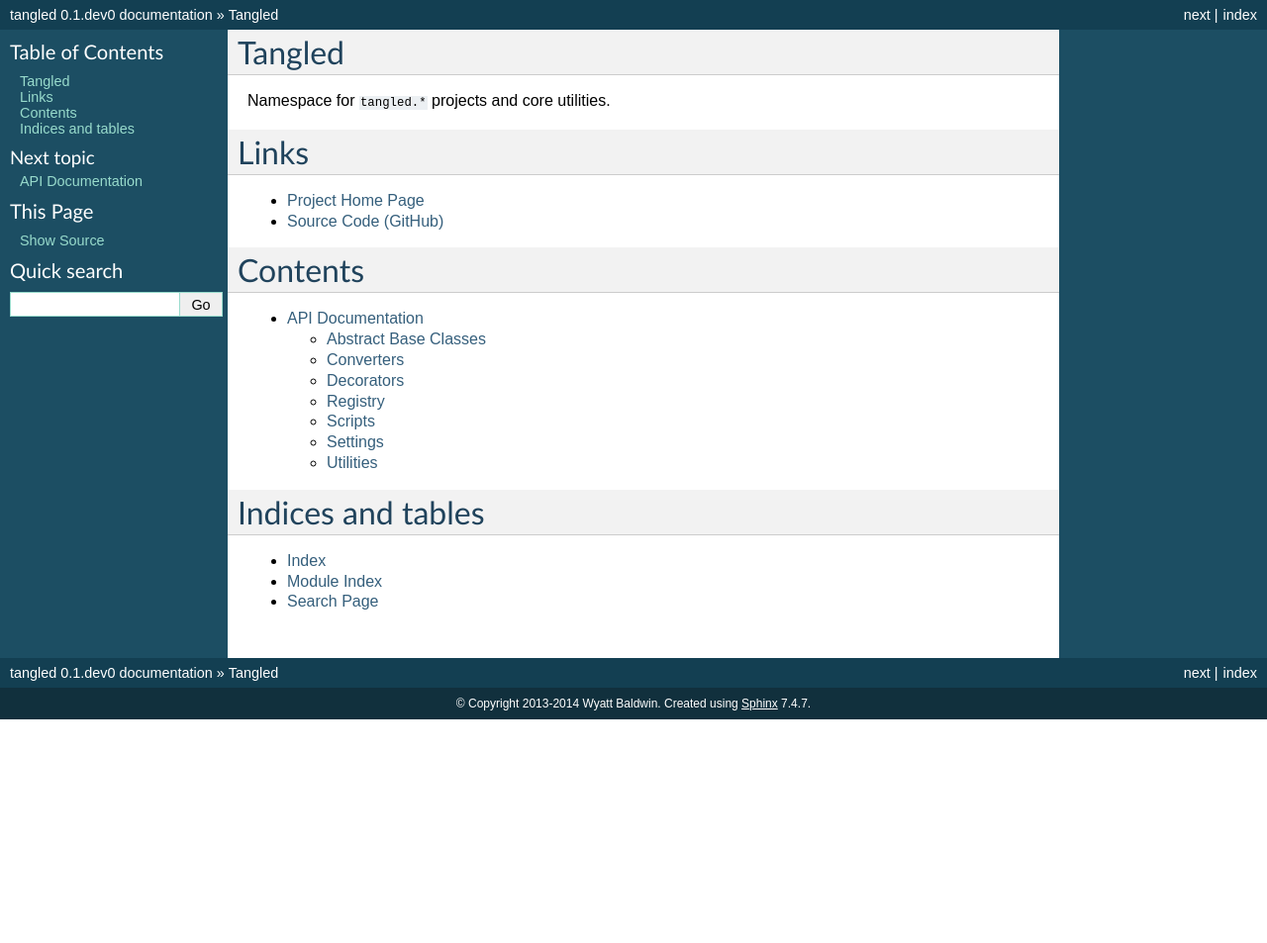
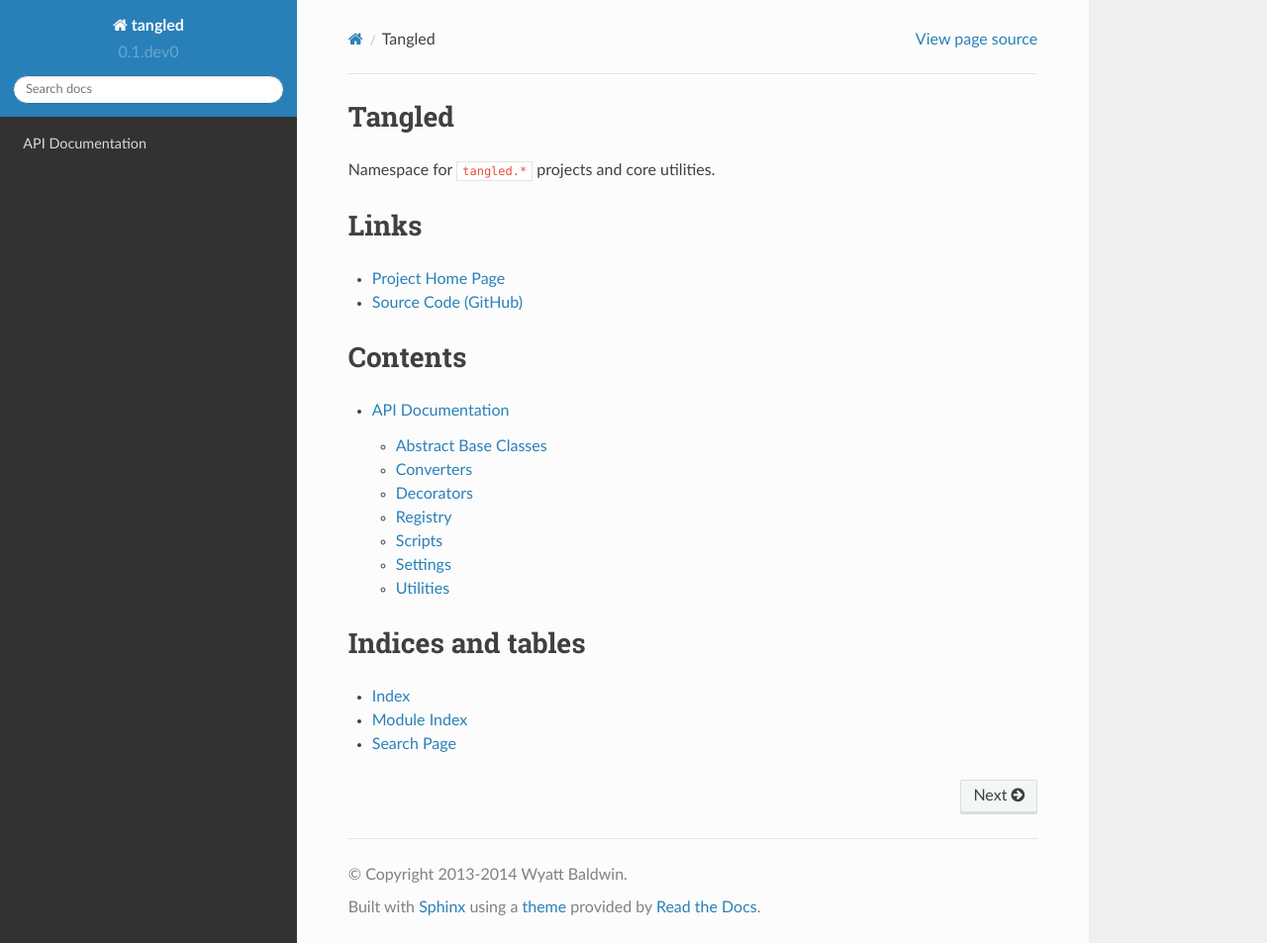
Before and after one commit to TangledWeb/tangled, a Sphinx documentation site: the page built from docs/index.rst, in a window 1280 px wide and 953 px high. Shown: the whole window at 99% size. Built offline with Sphinx 7.4.7 and the Read the Docs theme 2.0.0, drawn with Linux system fonts in a browser that asks for light colours.

Commit message:
Switch to RTD Sphinx theme

```diff
--- a/docs/conf.py
+++ b/docs/conf.py
@@ -1,5 +1,7 @@
 import datetime
 import pkg_resources
+
+import sphinx_rtd_theme
 
 # -- General configuration ------------------------------------------------
 current_year = datetime.datetime.today().year
@@ -52,7 +54,8 @@ intersphinx_mapping = {
 
 # The theme to use for HTML and HTML Help pages.  See the documentation for
 # a list of builtin themes.
-html_theme = 'default'
+html_theme = 'sphinx_rtd_theme'
+html_theme_path = [sphinx_rtd_theme.get_html_theme_path()]
 
 # Add any paths that contain custom static files (such as style sheets) here,
 # relative to this directory. They are copied after the builtin static files,
--- a/setup.py
+++ b/setup.py
@@ -13,6 +13,7 @@ setup(
             'pep8>=1.4.6',
             'pyflakes>=0.7.3',
             'Sphinx>=1.2',
+            'sphinx_rtd_theme>=0.1.5',
         )
     },
     entry_points="""
```
